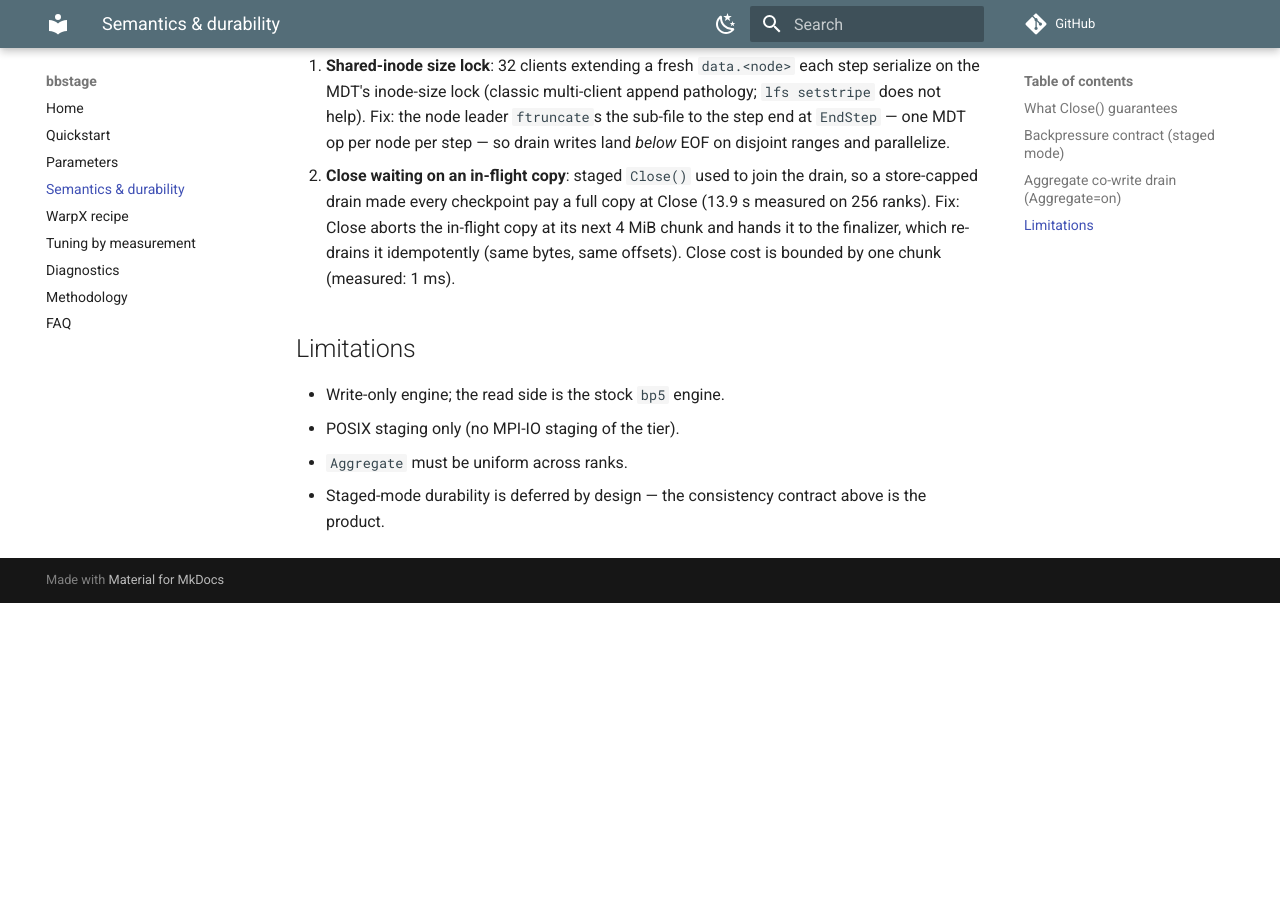
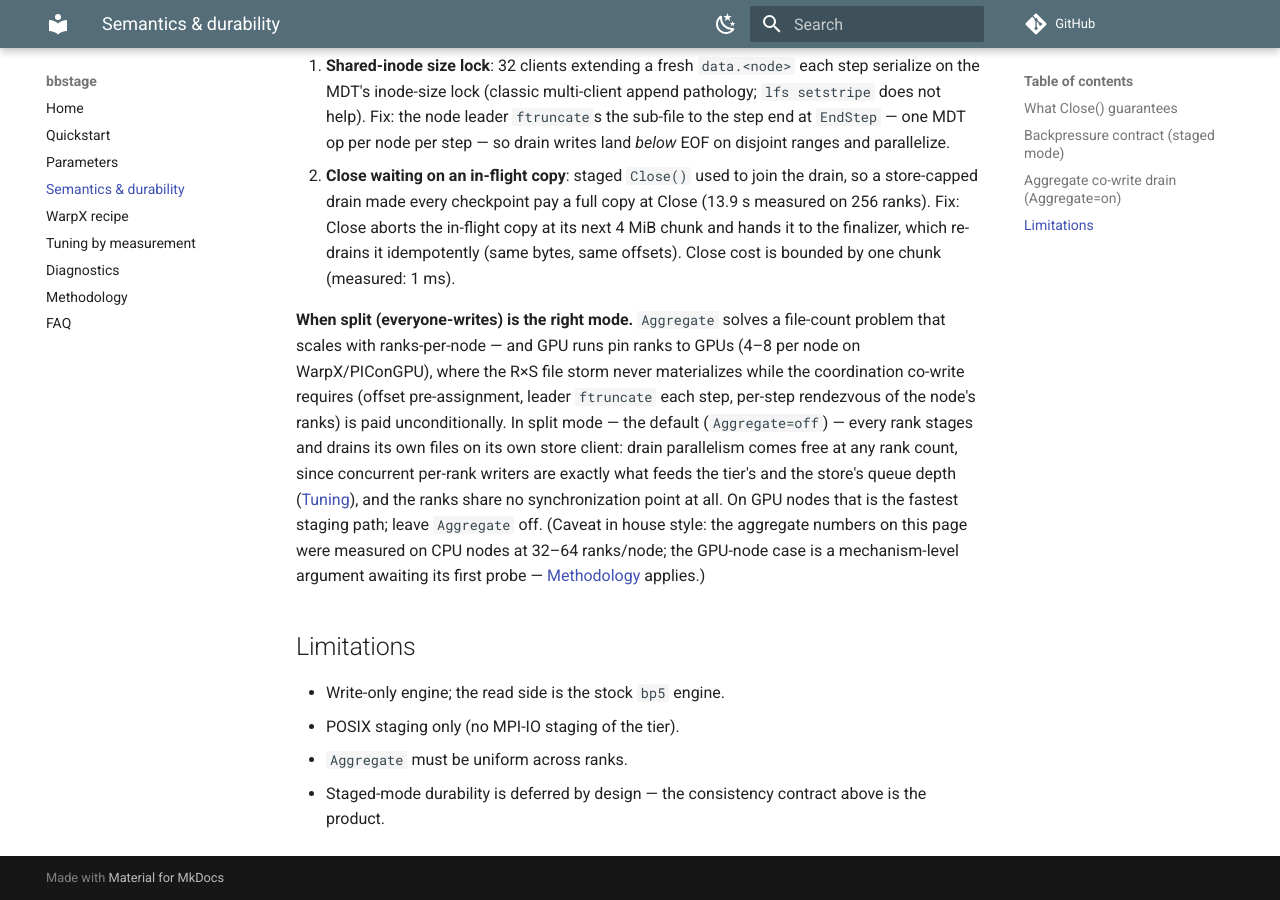
Before and after one commit to denisbertini/bbstage-docs, an MkDocs documentation site: the page built from docs/semantics.md, in a window 1280 px wide and 900 px high, scrolled down 1768 px. Built offline with MkDocs 1.6.1 and Material for MkDocs 9.7.7, drawn with Linux system fonts in a browser that asks for light colours; comment, search, counter and statistics services are not loaded; before the commit the page ends 2371 px from its top, so only the background shows below that.

Commit message:
docs: document the split (everyone-writes) default as the GPU-node mode
- the mode everyone actually wants on GPU nodes (WarpX/PIConGPU: one
  rank per GPU): no file storm to aggregate away, per-rank store
  clients give drain parallelism free, zero coordination -> fastest
  staging path; Aggregate=on repositioned as the CPU-fat-node tool
- propagated to home page, parameters (Aggregate row), semantics
  (new closing argument in the aggregate section), faq, and the WarpX
  script comment (conditional CPU vs GPU)
- honesty caveat kept: CPU-measured constants, GPU case = mechanism
  argument awaiting its probe

```diff
--- a/docs/semantics.md
+++ b/docs/semantics.md
@@ -76,6 +76,22 @@ they are why an earlier aggregate design drained at single-client speed):
    which re-drains it idempotently (same bytes, same offsets). Close cost
    is bounded by one chunk (measured: 1 ms).
 
+**When split (everyone-writes) is the right mode.** `Aggregate` solves a
+file-count problem that scales with ranks-per-node — and GPU runs pin ranks
+to GPUs (4–8 per node on WarpX/PIConGPU), where the R×S file storm never
+materializes while the coordination co-write requires (offset
+pre-assignment, leader `ftruncate` each step, per-step rendezvous of the
+node's ranks) is paid unconditionally. In split mode — the default
+(`Aggregate=off`) — every rank stages and drains its own files on its own
+store client: drain parallelism comes free at any rank count, since
+concurrent per-rank writers are exactly what feeds the tier's and the
+store's queue depth ([Tuning](tuning.md#staging-tier)), and the ranks share
+no synchronization point at all. On GPU nodes that is the fastest staging
+path; leave `Aggregate` off. (Caveat in house style: the aggregate numbers
+on this page were measured on CPU nodes at 32–64 ranks/node; the GPU-node
+case is a mechanism-level argument awaiting its first probe —
+[Methodology](methodology.md) applies.)
+
 ## Limitations
 
 * Write-only engine; the read side is the stock `bp5` engine.
```
Also changed, not shown: docs/faq.md (+7 -2 lines), docs/index.md (+2 -1 lines), docs/parameters.md (+1 -1 lines), docs/warpx.md (+7 -2 lines).
